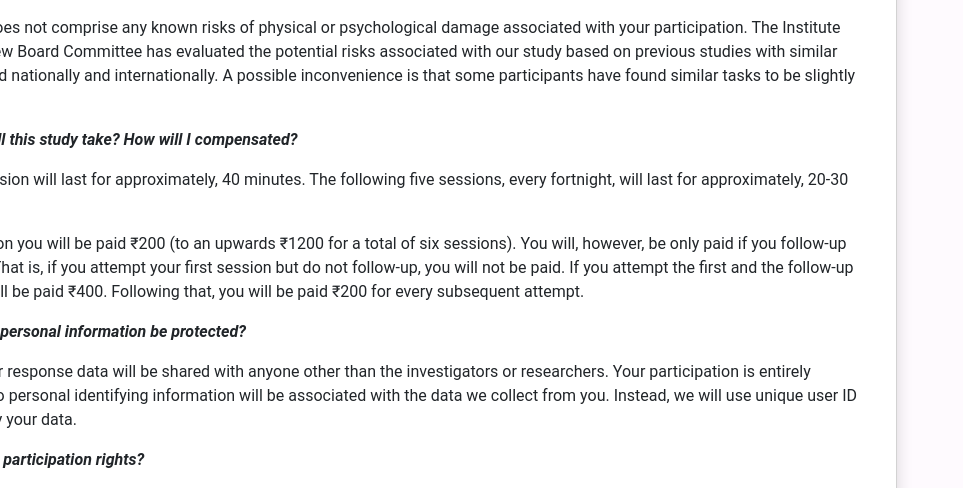
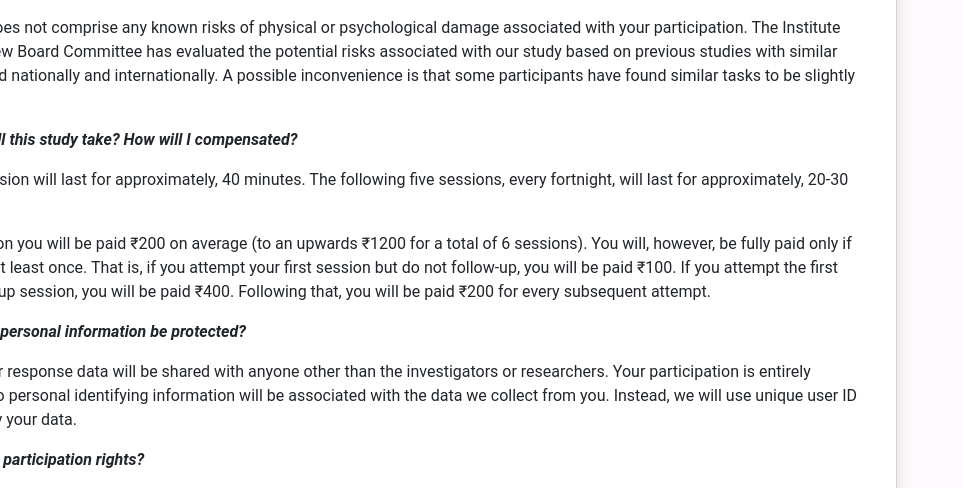
Before and after one commit to VivekPamnani/django-auth-app, a Django app: page /user/consent/ in a window 1280 px wide; the page is wider, and only the part inside the window is pictured. Shown: the part 622-1110 px from the top of that part, without its empty margins (0-963 px from the left). Run offline with Django 4.2, Linux system fonts and the light colour scheme; some libraries are stand-ins or nearby versions.

Commit message:
updated consent

```diff
--- a/user/templates/user/consent.html
+++ b/user/templates/user/consent.html
@@ -43,7 +43,7 @@
 
                         <p><b>Q: <em>How long will this study take? How will I compensated?</em></b></p>
                         <p><b>A:</b> The first session will last for approximately, 40 minutes. The following five sessions, every fortnight, will last for approximately, 20-30 minutes. </p>
-                        <p>For each session you will be paid ₹200 (to an upwards ₹1200 for a total of six sessions). You will, however, be only paid if you follow-up at least once. That is, if you attempt your first session but do not follow-up, you will not be paid. If you attempt the first and the follow-up session, you will be paid ₹400. Following that, you will be paid ₹200 for every subsequent attempt.</p>
+                        <p>For each session you will be paid ₹200 on average (to an upwards ₹1200 for a total of 6 sessions). You will, however, be fully paid only if you follow-up at least once. That is, if you attempt your first session but do not follow-up, you will be paid ₹100. If you attempt the first and the follow-up session, you will be paid ₹400. Following that, you will be paid ₹200 for every subsequent attempt.</p>
 
                         <p><b>Q: <em>How will my personal information be protected?</em></b></p>
                         <p><b>A:</b> None of your response data will be shared with anyone other than the investigators or researchers. Your participation is entirely anonymous. No personal identifying information will be associated with the data we collect from you.  Instead, we will use unique user ID code to identify your data.</p>
```
